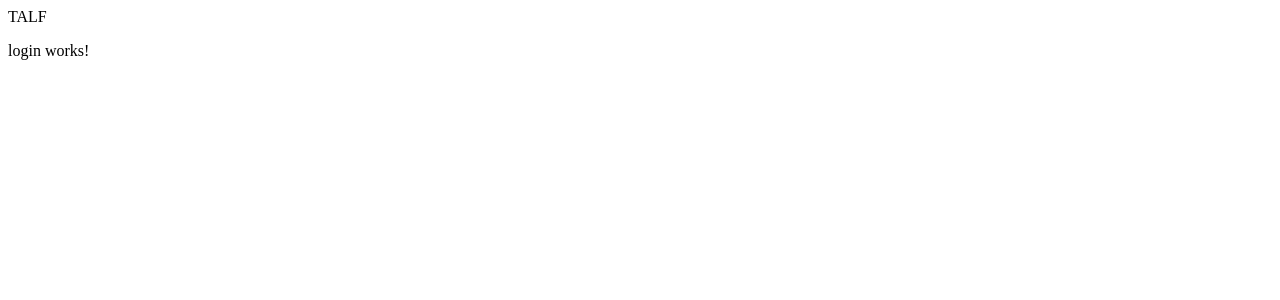
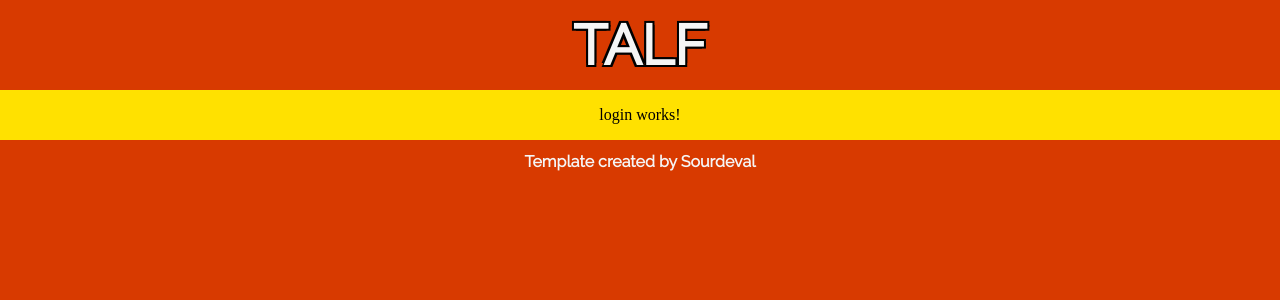
Before and after one commit to Sourdeval/Template-Angular-Login-Firebase, an Angular app: page / in a window 1280 px wide. Shown: the top 300 px of the page. Built offline with nearby package versions, Linux system fonts and the light colour scheme.

Commit message:
First version of style.scss

```diff
--- a/src/app/app.component.html
+++ b/src/app/app.component.html
@@ -1,5 +1,11 @@
-<div>
-  TALF
-</div>
+<section>
+  <h1>TALF</h1>
+</section>
 
-<router-outlet></router-outlet>
+<section>
+  <router-outlet></router-outlet>
+</section>
+
+<section class="footer">
+  <h5>Template created by Sourdeval</h5>
+</section>
--- a/src/app/app.component.scss
+++ b/src/app/app.component.scss
@@ -0,0 +1,3 @@
+.footer{
+    flex-grow: 1;
+}
--- a/src/index.html
+++ b/src/index.html
@@ -6,6 +6,7 @@
   <base href="/">
   <meta name="viewport" content="width=device-width, initial-scale=1">
   <link rel="icon" type="image/x-icon" href="favicon.ico">
+  <link rel="stylesheet" href="https://fonts.googleapis.com/css?family=Raleway">
 </head>
 <body>
   <talf-root></talf-root>
--- a/src/styles.scss
+++ b/src/styles.scss
@@ -1 +1,164 @@
-/* You can add global styles to this file, and also import other style files */
+/* Variables to change the theme */
+:root {
+    --theme-color-1: #d83a00;
+    --theme-color-2: #ffe100;
+    --theme-fonts : 'Raleway', 'Trebuchet MS', Arial, sans-serif;
+    --theme-font-color-1: whitesmoke;
+    --theme-font-color-2: black;
+}
+
+talf-root{
+    display: flex;
+    flex-wrap: wrap;
+    min-height: 100%;
+    flex-direction: column;
+}
+
+router-outlet {
+    display: none;
+}
+
+html, body { margin: 0; height: 100%;}
+
+/* Permalink - use to edit and share this gradient: https://colorzilla.com/gradient-editor/#feccb1+0,f17432+50,ea5507+51,fb955e+100;Red+Gloss+%232 */
+section:nth-of-type(odd){
+    background: var(--theme-color-1);
+}
+
+section:nth-of-type(even){
+    background: var(--theme-color-2);
+}
+
+/* All texts */
+h1, h2, h3, h4, h5, h6, input, span {
+    font-family: var(--theme-fonts);
+    margin: 0;
+}
+
+/* Titles */
+h1, h2, h3, h5 {
+    color: var(--theme-font-color-1);
+    margin: 12px;
+}
+
+h1, h2 {
+    text-shadow: -2px -2px 0 #000, 2px -2px 0 #000, -2px 2px 0 #000, 2px 2px 0 #000;
+}
+
+h3 {
+    text-shadow: -1px -1px 0 #000, 1px -1px 0 #000, -1px 1px 0 #000, 1px 1px 0 #000;
+}
+
+/* Key words */
+h4 {
+    color: var(--theme-font-color-2);
+    text-shadow: -1px -1px 0 #000, 1px -1px 0 #000, -1px 1px 0 #000, 1px 1px 0 #000;
+}
+
+/* Texts */
+h6 {
+    color: black;
+}
+
+/* Sizes */
+h1 {
+    font-size: 350%;
+}
+
+h2 {
+    font-size: 250%;
+}
+
+h3 {
+    font-size: 150%;
+}
+
+h4 {
+    font-size: 120%;
+}
+
+h5 {
+    font-size: 100%;
+}
+
+h6 {
+    font-size: 80%;
+}
+
+/* Tables */
+table{
+    margin-left: 3%;
+    margin-right: 3%;
+    margin-bottom: 2%;
+    margin-top: 0%;
+}
+
+/* Class */
+/* To represents in the same line */
+.inline {
+    display: inline-block;
+    vertical-align: top;
+}
+
+.subtitle {
+    margin-left: 42px;
+}
+
+section {
+    width: 100%;
+    display: flex;
+    flex-flow: row wrap;
+    justify-content: space-evenly;
+}
+
+.second-color-text {
+    color: var(--theme-font-color-2);
+    text-shadow: -1px -1px 0 #FFF, 1px -1px 0 #FFF, -1px 1px 0 #FFF, 1px 1px 0 #FFF;
+}
+
+a {
+    text-decoration: none;
+}
+
+div.spacer{
+    flex: auto;
+}
+
+.topright{
+    position: fixed;
+    top: 0;
+    right:0;
+    margin:12px;
+}
+
+.topleft{
+    position: fixed;
+    top: 0;
+    left:0;
+    margin:12px;
+}
+
+.error-snackbar{
+    background-color: red;
+}
+
+.good-snackbar{
+    background-color: green;
+}
+
+.error-snackbar .mat-simple-snackbar .good-snackbar{
+    justify-content: center !important;
+    font-weight: bold;
+}
+
+.mat-red {
+    background-color: red;
+}
+
+button{
+    color: var(--theme-font-color-1);
+}
+
+.mat-dialog-container{
+    background: linear-gradient(0deg, var(--theme-color-1) 0%, var(--theme-color-2) 100%);
+}
```
